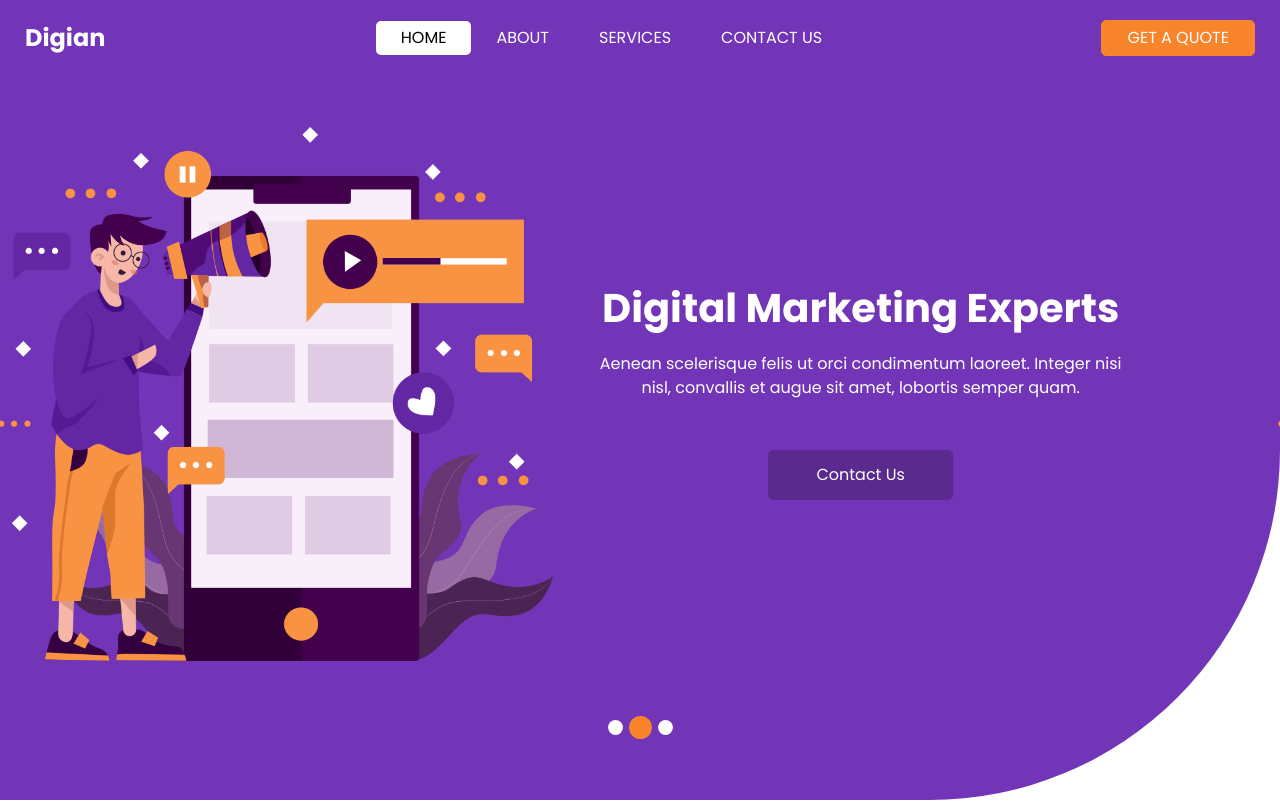
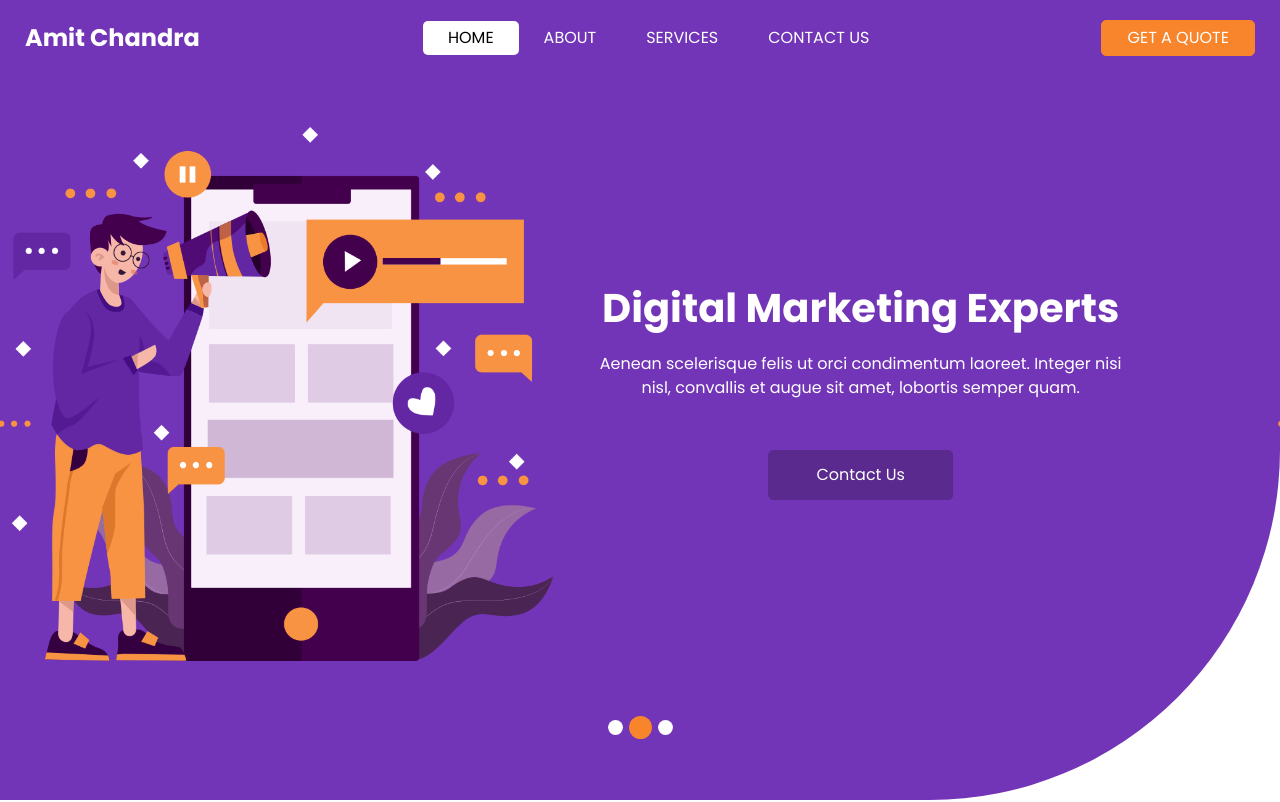
Before and after one commit to Amit-Chandra/digital-marketing-demo, a plain HTML site: page index.html in a window 1280 px wide. Shown: the top 802 px of the page. Drawn offline with nearby package versions, Linux system fonts and the light colour scheme; some packages are replaced by stand-ins of ours.

Commit message:
Update index.html

```diff
--- a/index.html
+++ b/index.html
@@ -12,7 +12,7 @@
   <meta name="description" content="" />
   <meta name="author" content="" />
 
-  <title>Digian</title>
+  <title>Amit Chandra</title>
 
 
   <!-- bootstrap core css -->
@@ -37,7 +37,7 @@
         <nav class="navbar navbar-expand-lg custom_nav-container ">
           <a class="navbar-brand" href="index.html">
             <span>
-              Digian
+              Amit Chandra
             </span>
           </a>
 
@@ -637,7 +637,7 @@
       <div class="container">
         <p>
           &copy; <span id="displayYear"></span> All Rights Reserved By
-          <a href="https://html.design/">Free Html Templates</a>
+          <a href="https://amit-chandra.github.io/my-portfolio/">Amit Chandra</a>
         </p>
       </div>
     </footer>
```
